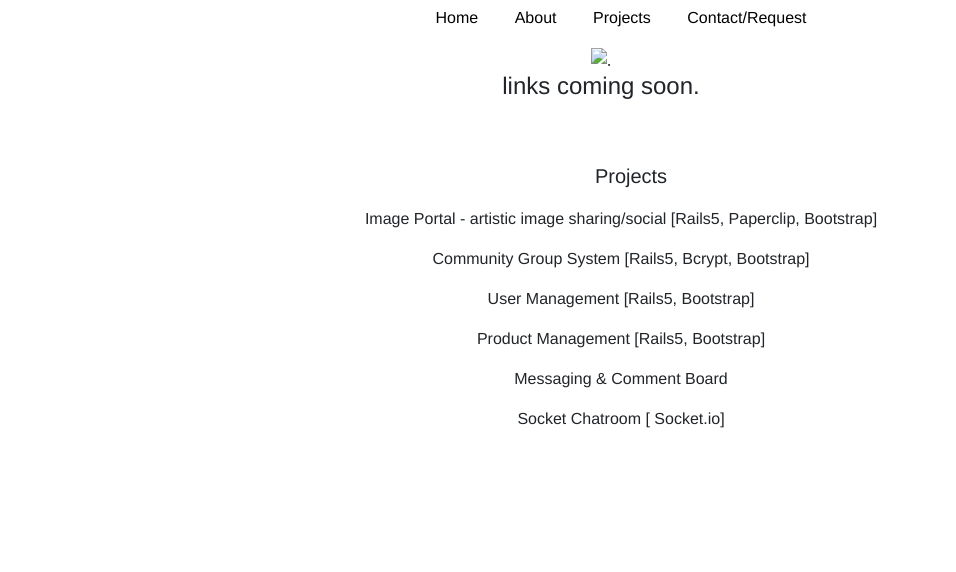
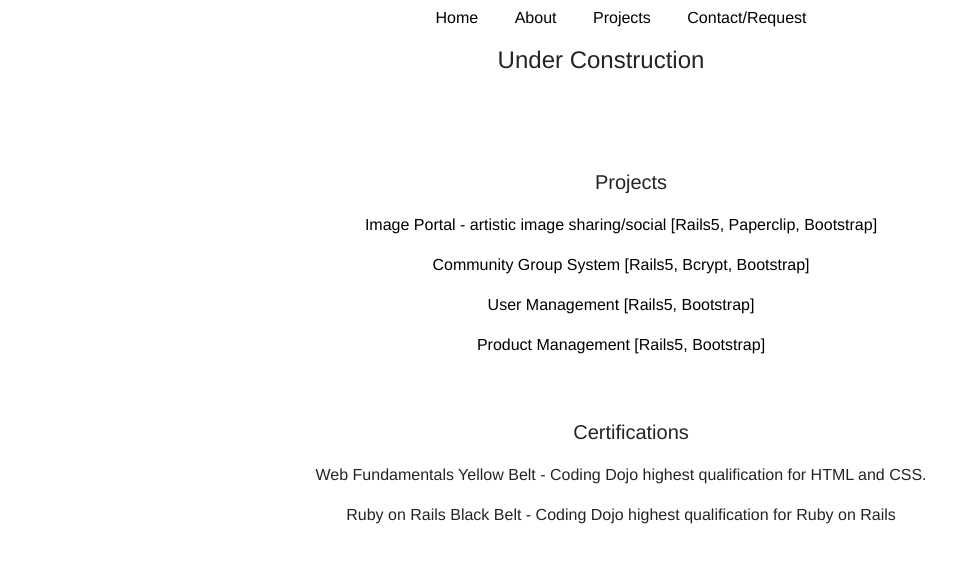
Before and after one commit to jahopp23/jahwebdev, a website: page views/projects.html in a window 1280 px wide. Shown: the part 182-754 px from the top of the page, without its empty margins (39-995 px from the left). Drawn offline with nearby package versions, Linux system fonts and the light colour scheme; files that its build step writes are made by us from their sources.

Commit message:
Initial Commit

```diff
--- a/static/css/styles.css
+++ b/static/css/styles.css
@@ -139,6 +139,9 @@ footer p {
 
 }
 
+.container-row .img-fluid{
+	text-align: center;
+}
 .contact-section img{
 	height: 50px;
 	width: 500px;
--- a/views/projects.html
+++ b/views/projects.html
@@ -53,23 +53,24 @@
 
 <div class="col-lg-12">
 
-   <img class="img-fluid" src="assets/output2.gif" alt=".">
 
-  <h4>links coming soon.</h4>
+
+  <h4>Under Construction</h4>
+  <br>
   <p class="lead"><strong>Projects</strong></p>
         <ul>
-        <li>Image Portal - artistic image sharing/social [Rails5, Paperclip, Bootstrap]</li>
-        <li>Community Group System [Rails5, Bcrypt, Bootstrap]</li>
-         <li>User Management [Rails5, Bootstrap]</li>
-         <li>Product Management [Rails5, Bootstrap]</li>
+        <li><a href="https://github.com/jahopp23/image_portal2">Image Portal - artistic image sharing/social [Rails5, Paperclip, Bootstrap]</a></li>
+        <li><a href="https://github.com/jahopp23/SuperGroups">Community Group System [Rails5, Bcrypt, Bootstrap]</li>
+         <li><a href="https://github.com/jahopp23/user_management_system">User Management [Rails5, Bootstrap]</a></li>
+         <li><a href="https://github.com/jahopp23/product_dashboard">Product Management [Rails5, Bootstrap]</a></li>
 
-         <li>Messaging & Comment Board</li>
+        </ul>
 
-         <li>Socket Chatroom [ Socket.io]</li>
+        <p class="lead"><strong>Certifications</strong></p>
 
-
-         <li>
-
+        <ul>
+        <li>Web Fundamentals Yellow Belt - Coding Dojo highest qualification for HTML and CSS.</li>
+        <li>Ruby on Rails Black Belt - Coding Dojo highest qualification for Ruby on Rails</li>
         </ul>
 
 
```
Also changed, not shown: views/about.html (+3 -1 lines), views/contact.html (+0 -1 lines).
